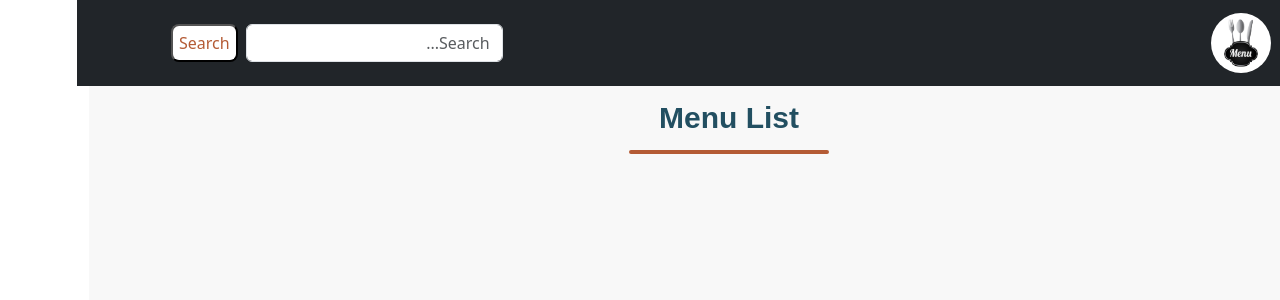
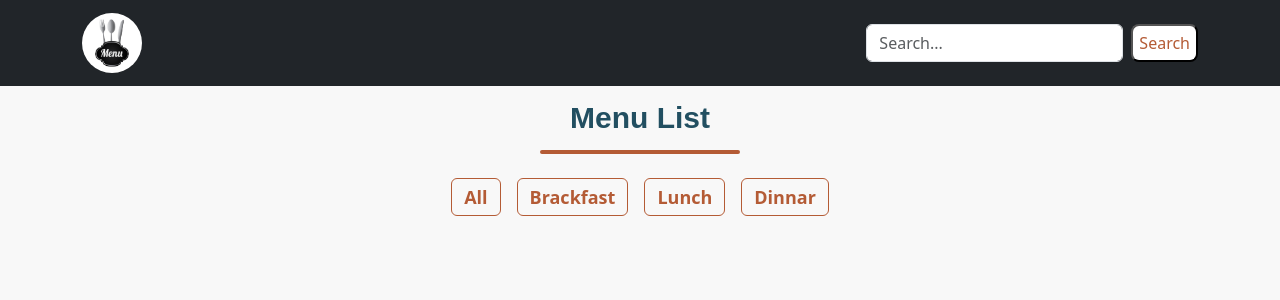
Before and after one commit to Yusra-AlRahbi/Resturant-MenuWebsite, a React (Vite) app: page / in a window 1280 px wide. Shown: the top 300 px of the page. Built offline with nearby package versions, Linux system fonts and the light colour scheme.

Commit message:
Create Category component

```diff
--- a/index.html
+++ b/index.html
@@ -1,5 +1,5 @@
 <!doctype html>
-<html dir="rtl" lang="ar">
+<html dir="ltl" lang="en">
   <head>
     <meta charset="UTF-8" />
     <link rel="icon" type="image/svg+xml" href="/vite.svg" />
--- a/src/App.jsx
+++ b/src/App.jsx
@@ -1,18 +1,18 @@
-import { Container } from "react-bootstrap"
-import NavBar from "./components/NavBar"
-import Header from "./components/Header"
-
-
+import { Container } from "react-bootstrap";
+import NavBar from "./components/NavBar";
+import Header from "./components/Header";
+import Category from "./components/Category";
 
 function App() {
   return (
- <div className="color_body">
-  <NavBar/>
-  <Container>
-<Header/>
-  </Container>
- </div>
-  )
+    <div className="color_body">
+      <NavBar />
+      <Container>
+        <Header />
+        <Category/>
+      </Container>
+    </div>
+  );
 }
 
-export default App
+export default App;
--- /dev/null
+++ b/src/components/Category.jsx
@@ -0,0 +1,19 @@
+
+import { Col, Row } from 'react-bootstrap'
+
+function Category() {
+  return (
+    <Row className='my-2 mb-5'>
+        <Col sm="12" className='d-flex justify-content-center'>
+        <div>
+            <button className='btn mx-2'>All</button>
+            <button className='btn mx-2'>Brackfast</button>
+            <button className='btn mx-2'>Lunch</button>
+            <button className='btn mx-2'>Dinnar</button>
+        </div>
+        </Col>
+    </Row>
+  )
+}
+
+export default Category
--- a/src/components/Header.jsx
+++ b/src/components/Header.jsx
@@ -1,4 +1,4 @@
-import React from "react";
+
 import { Row, Col } from "react-bootstrap";
 
 function Header() {
--- a/src/index.css
+++ b/src/index.css
@@ -25,6 +25,7 @@
   background-color: #f8f8f8;
   letter-spacing: 0;
   line-height: 24px;
+  border: 1px solid #b45b35;
 }
 
 .btn-search{
```
